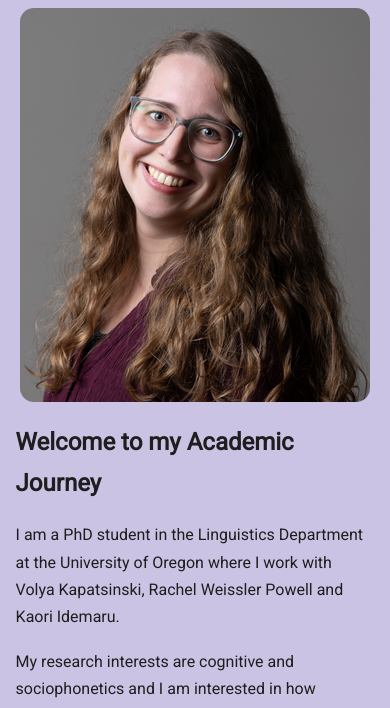
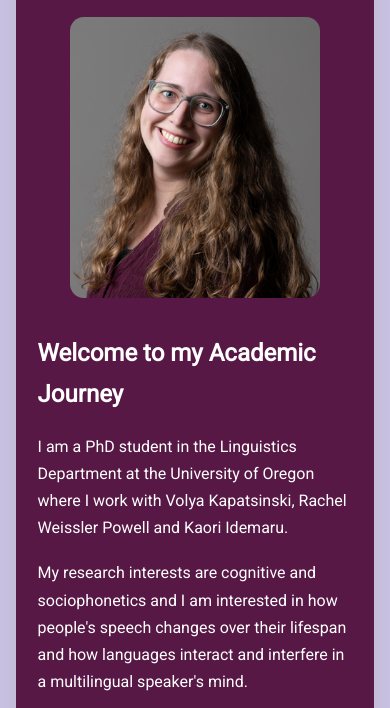
Before and after one commit to CarinaAhrens/Website, a plain HTML site: page index.html in a window 390 px wide. Shown: the part 291-999 px from the top of the page. Drawn offline with nearby package versions, Linux system fonts and the light colour scheme.

Commit message:
Update main.css

```diff
--- a/main.css
+++ b/main.css
@@ -530,3 +530,100 @@ ul {
   gap: 15px;
   flex-wrap: wrap;
 }
+
+
+/* ==========================================
+   COMBINED INTRODUCTION CARD
+========================================== */
+
+.main-layout {
+  display: grid;
+  grid-template-columns: 3fr 1fr;
+  gap: 25px;
+  padding: 40px 0;
+  align-items: start;
+}
+
+/* Combined purple card */
+
+.intro-card {
+  display: grid;
+  grid-template-columns: 1fr 2fr;
+  gap: 30px;
+  background: #581845;
+  color: white;
+  border-radius: 18px;
+  padding: 28px;
+  box-shadow: 0 8px 30px rgba(0,0,0,0.08);
+  align-items: start;
+}
+
+/* Profile section */
+
+.profile-section {
+  text-align: center;
+}
+
+.profile-section h1 {
+  font-size: clamp(2rem, 3vw, 3rem);
+  margin-bottom: 10px;
+}
+
+.profile-section h2 {
+  font-size: 1.1rem;
+  font-weight: 400;
+  margin-bottom: 20px;
+}
+
+.profile-section span {
+  font-style: italic;
+}
+
+/* Profile picture */
+
+.profile-image {
+  width: 100%;
+  max-width: 300px;
+  border-radius: 14px;
+  margin: 20px auto;
+}
+
+/* Introduction text */
+
+.intro-text h2 {
+  font-size: 1.8rem;
+  margin-bottom: 18px;
+}
+
+.intro-text p {
+  margin-bottom: 18px;
+  line-height: 1.7;
+}
+
+/* Responsive layout */
+
+@media (max-width: 1100px) {
+
+  .main-layout {
+    grid-template-columns: 1fr;
+  }
+
+}
+
+@media (max-width: 768px) {
+
+  .intro-card {
+    grid-template-columns: 1fr;
+    padding: 22px;
+    gap: 15px;
+  }
+
+  .profile-image {
+    max-width: 250px;
+  }
+
+  .intro-text h2 {
+    font-size: 1.5rem;
+  }
+
+}
```
